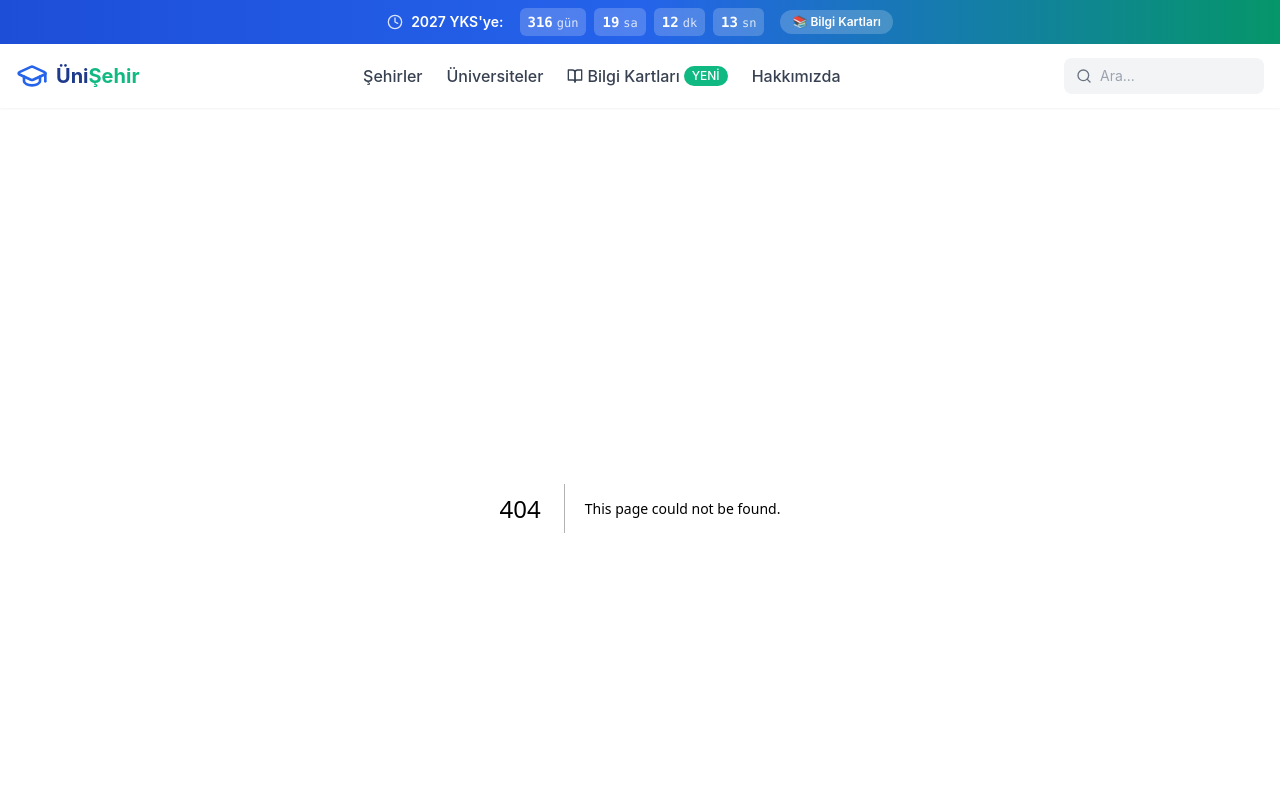
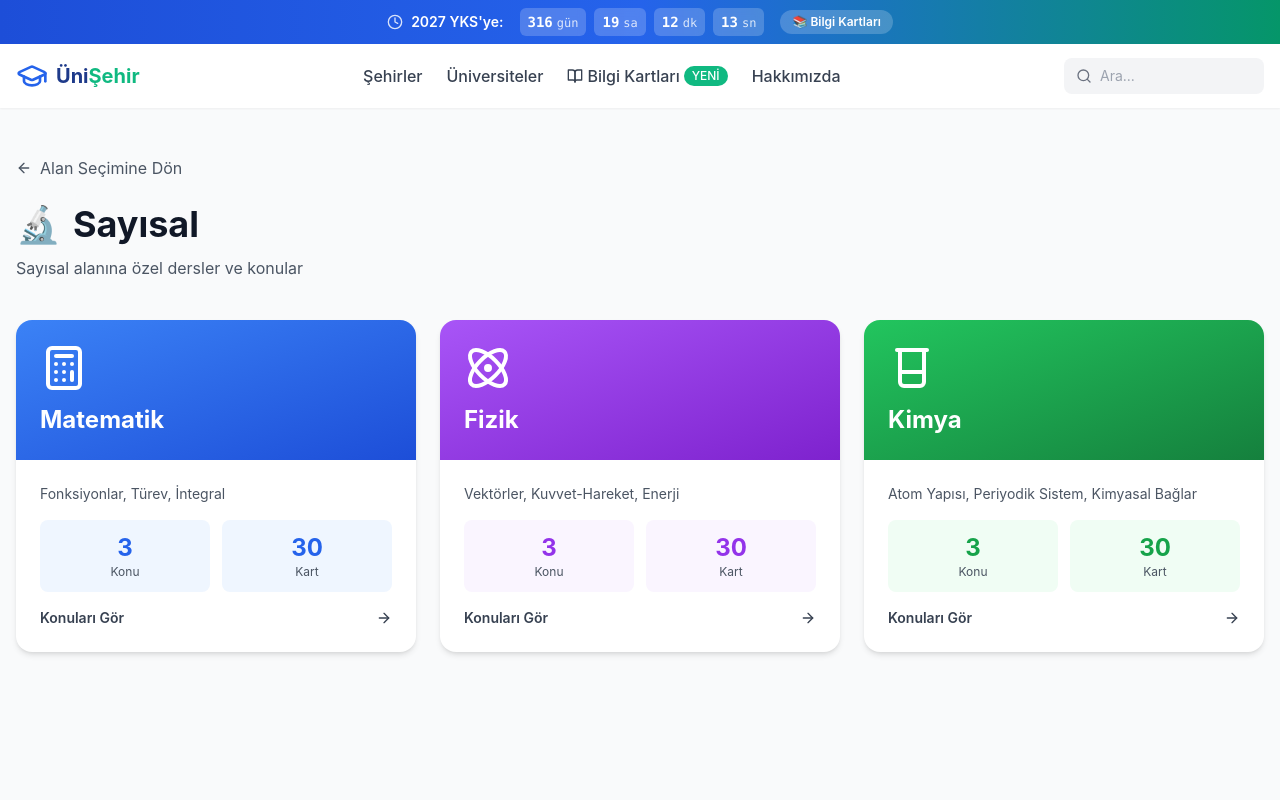
Before and after one commit to burakucnn52-lab/unisehir, a Next.js app: page /bilgi-kartlari/sayisal in a window 1280 px wide. Before the commit this address had no page. Shown: the top 800 px of the page. Built offline with nearby package versions, Linux system fonts and the light colour scheme.

Commit message:
Create page.tsx

```diff
--- /dev/null
+++ b/src/app/bilgi-kartlari/sayisal/page.tsx
@@ -0,0 +1,108 @@
+import Link from 'next/link'
+import { ArrowLeft, ArrowRight, Calculator, Atom, Beaker } from 'lucide-react'
+
+export default function SayisalPage() {
+  const dersler = [
+    {
+      slug: 'matematik',
+      name: 'Matematik',
+      icon: Calculator,
+      description: 'Fonksiyonlar, Türev, İntegral',
+      topics: 3,
+      cards: 30,
+      color: 'from-blue-500 to-blue-700',
+      bgColor: 'bg-blue-50',
+      iconColor: 'text-blue-600',
+    },
+    {
+      slug: 'fizik',
+      name: 'Fizik',
+      icon: Atom,
+      description: 'Vektörler, Kuvvet-Hareket, Enerji',
+      topics: 3,
+      cards: 30,
+      color: 'from-purple-500 to-purple-700',
+      bgColor: 'bg-purple-50',
+      iconColor: 'text-purple-600',
+    },
+    {
+      slug: 'kimya',
+      name: 'Kimya',
+      icon: Beaker,
+      description: 'Atom Yapısı, Periyodik Sistem, Kimyasal Bağlar',
+      topics: 3,
+      cards: 30,
+      color: 'from-green-500 to-green-700',
+      bgColor: 'bg-green-50',
+      iconColor: 'text-green-600',
+    },
+  ]
+
+  return (
+    <div className="min-h-screen bg-gray-50 py-12">
+      <div className="container-custom">
+        {/* Geri */}
+        <Link
+          href="/bilgi-kartlari"
+          className="inline-flex items-center gap-2 text-gray-600 hover:text-primary-600 mb-6"
+        >
+          <ArrowLeft className="w-4 h-4" />
+          Alan Seçimine Dön
+        </Link>
+
+        {/* Başlık */}
+        <div className="mb-10">
+          <div className="flex items-center gap-3 mb-3">
+            <span className="text-4xl">🔬</span>
+            <h1 className="text-4xl font-bold text-gray-900">Sayısal</h1>
+          </div>
+          <p className="text-gray-600">
+            Sayısal alanına özel dersler ve konular
+          </p>
+        </div>
+
+        {/* Dersler */}
+        <div className="grid grid-cols-1 md:grid-cols-2 lg:grid-cols-3 gap-6">
+          {dersler.map((ders) => (
+            <Link
+              key={ders.slug}
+              href={`/bilgi-kartlari/sayisal/${ders.slug}`}
+              className="group bg-white rounded-2xl shadow-md hover:shadow-2xl transition-all hover:-translate-y-1 overflow-hidden"
+            >
+              <div className={`bg-gradient-to-br ${ders.color} p-6 text-white`}>
+                <ders.icon className="w-12 h-12 mb-3" />
+                <h3 className="text-2xl font-bold">{ders.name}</h3>
+              </div>
+
+              <div className="p-6">
+                <p className="text-gray-600 text-sm mb-4">
+                  {ders.description}
+                </p>
+
+                <div className="grid grid-cols-2 gap-3 mb-4">
+                  <div className={`${ders.bgColor} rounded-lg p-3 text-center`}>
+                    <div className={`text-2xl font-bold ${ders.iconColor}`}>
+                      {ders.topics}
+                    </div>
+                    <div className="text-xs text-gray-600">Konu</div>
+                  </div>
+                  <div className={`${ders.bgColor} rounded-lg p-3 text-center`}>
+                    <div className={`text-2xl font-bold ${ders.iconColor}`}>
+                      {ders.cards}
+                    </div>
+                    <div className="text-xs text-gray-600">Kart</div>
+                  </div>
+                </div>
+
+                <div className="flex items-center justify-between text-sm font-semibold text-gray-700 group-hover:text-primary-600">
+                  Konuları Gör
+                  <ArrowRight className="w-4 h-4 group-hover:translate-x-1 transition-transform" />
+                </div>
+              </div>
+            </Link>
+          ))}
+        </div>
+      </div>
+    </div>
+  )
+}
```
